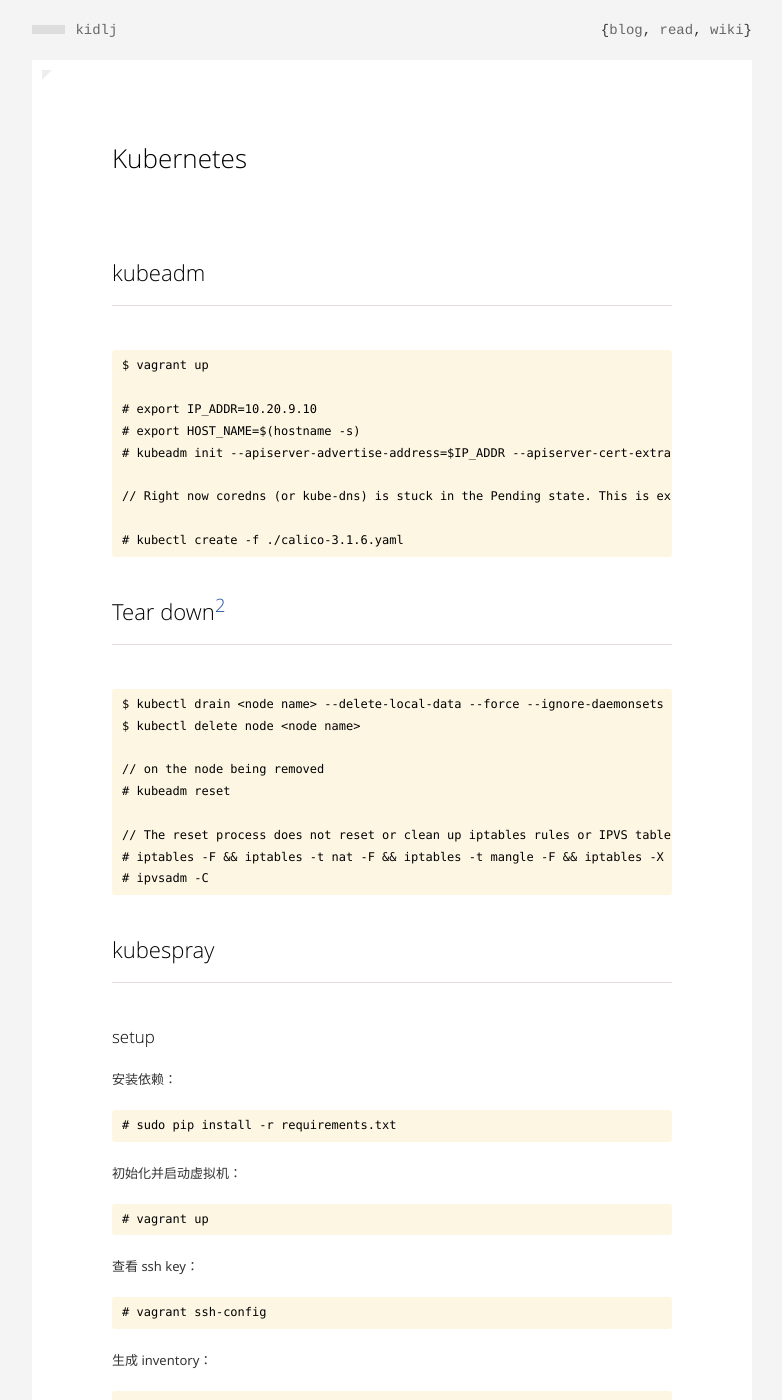
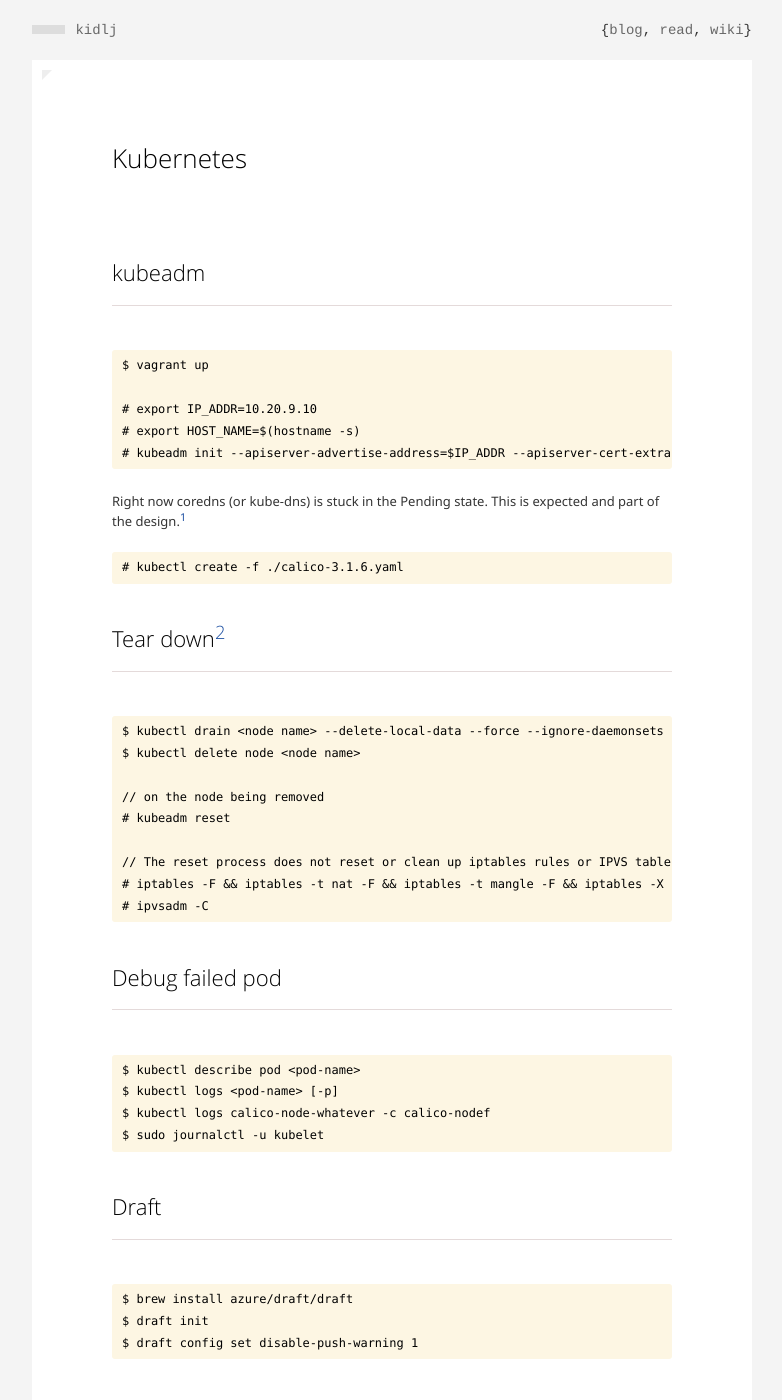
Before and after one commit to kidlj/awei, a Jekyll site: the page built from _wiki/kubernetes.md, in a window 1280 px wide and 1400 px high. Shown: the whole window, without its empty margins (248-1030 px from the left). Built offline with Jekyll 4.4.1, drawn with Linux system fonts in a browser that asks for light colours; some of the changed text lies outside the part shown.

Commit message:
remove kubespray

```diff
--- a/_wiki/kubernetes.md
+++ b/_wiki/kubernetes.md
@@ -11,7 +11,7 @@
     # export HOST_NAME=$(hostname -s)
     # kubeadm init --apiserver-advertise-address=$IP_ADDR --apiserver-cert-extra-sans=$IP_ADDR  --node-name $HOST_NAME --pod-network-cidr=192.168.0.0/16
 
-    // Right now coredns (or kube-dns) is stuck in the Pending state. This is expected and part of the design.[1]
+Right now coredns (or kube-dns) is stuck in the Pending state. This is expected and part of the design.[1]
 
     # kubectl create -f ./calico-3.1.6.yaml
 
@@ -28,50 +28,12 @@
     # iptables -F && iptables -t nat -F && iptables -t mangle -F && iptables -X
     # ipvsadm -C
 
-kubespray
-=========
-
-### setup
-
-安装依赖：
-
-    # sudo pip install -r requirements.txt
-
-初始化并启动虚拟机：
-
-    # vagrant up
-
-查看 ssh key：
-
-    # vagrant ssh-config
-
-生成 inventory：
-
-    # cp -rfp inventory/sample/* inventory/mycluster
-
-    # declare -a IPS=(172.17.8.101 172.17.8.102 172.17.8.103)
-    # CONFIG_FILE=inventory/mycluster/hosts.ini python3 contrib/inventory_builder/inventory.py ${IPS[@]}
-
-运行 playbook：
-
-    # ansible-playbook -i inventory/mycluster/hosts.ini cluster.yml -b --private-key=/home/mellon/.vagrant.d/insecure_private_key -u vagrant
-
-登录并查看：
-
-    # vagrant ssh k8s-01
-    # kubectl get nodes
-
-关闭 swap：
-
-    # vagrant ssh k8s-01
-    # sed -i '/ swap / s/^\(.*\)$/#\1/g' /etc/fstab
-
-
 Debug failed pod
 =================
 
     $ kubectl describe pod <pod-name>
     $ kubectl logs <pod-name> [-p]
+    $ kubectl logs calico-node-whatever -c calico-nodef
     $ sudo journalctl -u kubelet
 
 
```
